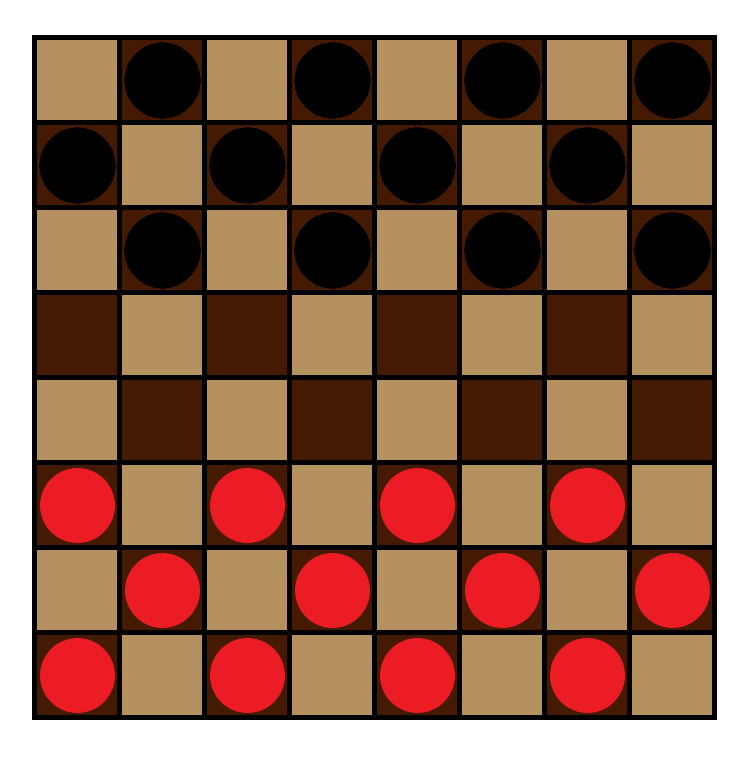
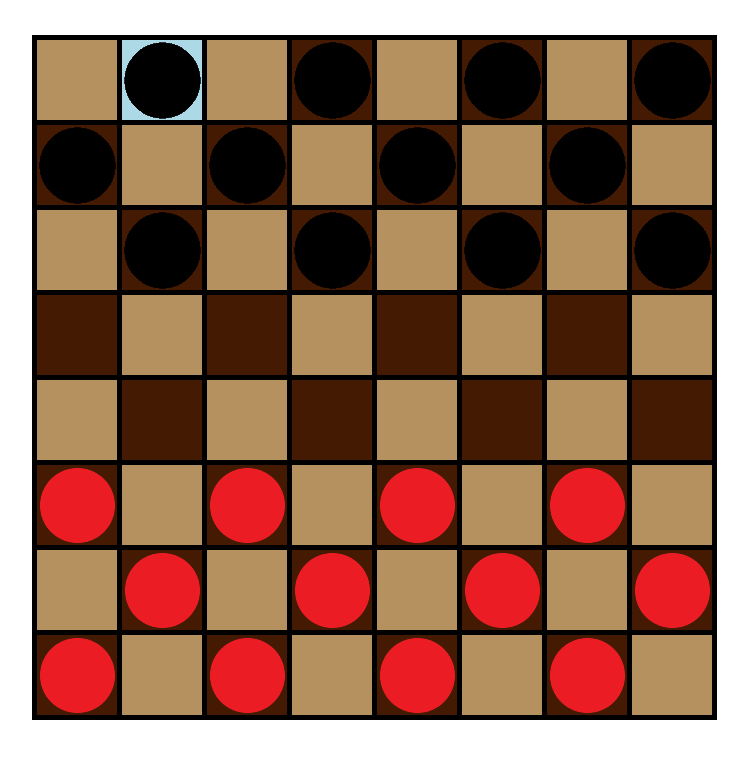
Before and after one commit to Paul-Lind/EECS_448-Project_3, a plain HTML site: page main.html in a window 1280 px wide. In both pictures the pointer is over the element 425 px from the left and 80 px from the top of the page. Shown: the whole page, without its empty margins (263-1011 px from the left). Drawn offline with Linux system fonts and the light colour scheme.

Commit message:
fixed brown tiles not highlighting when mouse is hovered over them

```diff
--- a/styles.css
+++ b/styles.css
@@ -23,7 +23,7 @@
     background-color: lightblue;
 }
 
-.sqr-red:hover {
+.sqr-brown:hover {
     background-color: lightblue;
 }
 
```
